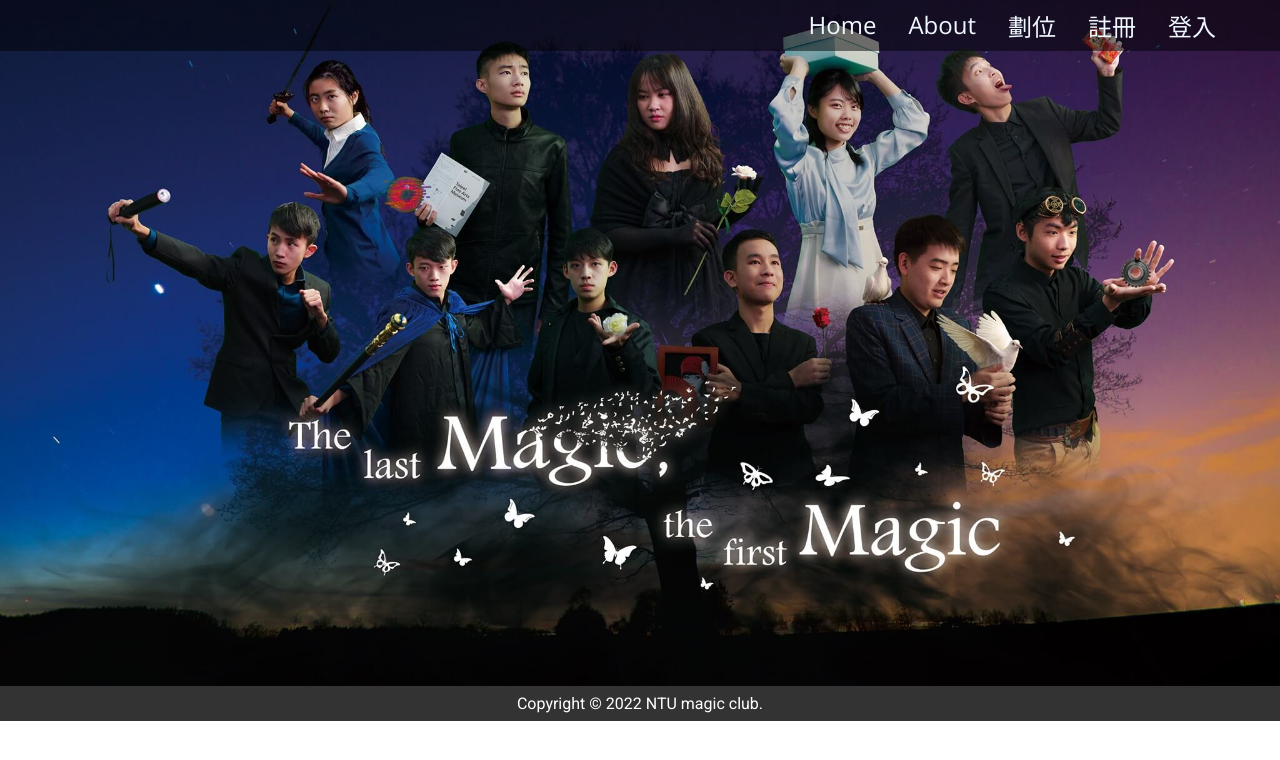
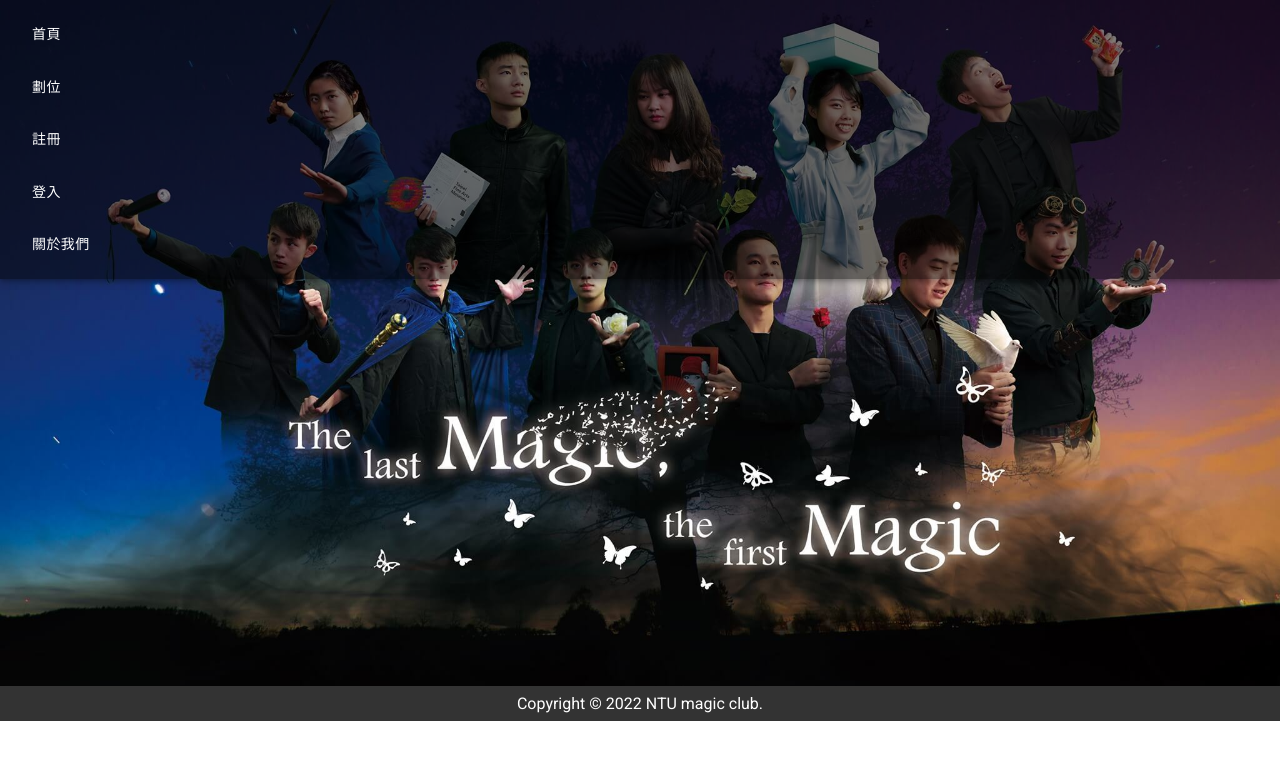
Before and after one commit to xieyou0608/ntumagic, a React (Create React App) app: page / in a window 1280 px wide. Shown: the top 760 px of the page. Built offline with nearby package versions, Linux system fonts and the light colour scheme; no server answers.

Commit message:
RWD navbar

```diff
--- a/package.json
+++ b/package.json
@@ -5,6 +5,7 @@
   "dependencies": {
     "@emotion/react": "^11.8.2",
     "@emotion/styled": "^11.8.1",
+    "@mui/icons-material": "^5.6.2",
     "@mui/material": "^5.6.0",
     "@testing-library/jest-dom": "^5.16.2",
     "@testing-library/react": "^12.1.4",
--- a/src/components/Nav.js
+++ b/src/components/Nav.js
@@ -1,6 +1,13 @@
-import React from "react";
+import React, { useState } from "react";
 import { Link, useNavigate } from "react-router-dom";
 import AuthService from "../services/auth.service";
+import AppBar from "@mui/material/AppBar";
+import Container from "@mui/material/Container";
+import Toolbar from "@mui/material/Toolbar";
+import Box from "@mui/material/Box";
+import Button from "@mui/material/Button";
+import IconButton from "@mui/material/IconButton";
+import MenuIcon from "@mui/icons-material/Menu";
 
 const Nav = ({ currentUser, setCurrentUser }) => {
   const navigate = useNavigate();
@@ -11,43 +18,163 @@ const Nav = ({ currentUser, setCurrentUser }) => {
     navigate("/");
   };
 
+  const [menu, setMenu] = useState(true);
+  const handleMenu = () => {
+    if (menu) setMenu(false);
+    else setMenu(true);
+  };
+
   return (
-    <nav>
-      <ul>
-        <li>
-          <Link to="/">Home</Link>
-        </li>
-        <li>
-          <Link to="/about">About</Link>
-        </li>
-        <li>
-          <Link to="/booking">劃位</Link>
-        </li>
+    <AppBar position="fixed" sx={{ backgroundColor: "rgba(0,0,0, 0.5)" }}>
+      <Container maxWidth="xl">
+        {/* PC display */}
+        <Toolbar disableGutters sx={{ display: { xs: "none", sm: "flex" } }}>
+          <Box sx={{ flexGrow: 1 }}>
+            <Button
+              component={Link}
+              to="/"
+              sx={{ my: 2, color: "white", display: "block" }}
+            >
+              首頁
+            </Button>
+            <Button
+              component={Link}
+              to="/booking"
+              sx={{ my: 2, color: "white", display: "block" }}
+            >
+              劃位
+            </Button>
             {currentUser && (
-          <li>
-            <Link to="/profile">個人頁面</Link>
-          </li>
-        )}
-
-        {!currentUser && (
-          <li>
-            <Link to="/register">註冊</Link>
-          </li>
+              <Button
+                component={Link}
+                to="/profile"
+                sx={{ my: 2, color: "white", display: "block" }}
+              >
+                個人頁面
+              </Button>
             )}
             {!currentUser && (
-          <li>
-            <Link to="/login">登入</Link>
-          </li>
+              <Button
+                component={Link}
+                to="/register"
+                sx={{ my: 2, color: "white", display: "block" }}
+              >
+                註冊
+              </Button>
+            )}
+            {!currentUser && (
+              <Button
+                component={Link}
+                to="/login"
+                sx={{ my: 2, color: "white", display: "block" }}
+              >
+                登入
+              </Button>
             )}
             {currentUser && (
-          <li>
-            <Link to="/register" onClick={handleLogout}>
+              <Button
+                component={Link}
+                to="/register"
+                onClick={handleLogout}
+                sx={{ my: 2, color: "white", display: "block" }}
+              >
                 登出
-            </Link>
-          </li>
+              </Button>
             )}
-      </ul>
-    </nav>
+            <Button
+              component={Link}
+              to="/about"
+              sx={{ my: 2, color: "white", display: "block" }}
+            >
+              關於我們
+            </Button>
+          </Box>
+        </Toolbar>
+        {/* mobile display */}
+        <Box
+          sx={{
+            flexDirection: "column",
+            display: { xs: "flex", sm: "none" },
+          }}
+        >
+          <Box sx={{ textAlign: "right" }}>
+            <IconButton
+              size="small"
+              aria-controls="menu-appbar"
+              aria-haspopup="true"
+              onClick={handleMenu}
+              color="inherit"
+            >
+              <MenuIcon />
+            </IconButton>
+          </Box>
+          {menu && (
+            <Button
+              component={Link}
+              to="/"
+              sx={{ my: 0, color: "white", display: "block" }}
+            >
+              首頁
+            </Button>
+          )}
+          {menu && (
+            <Button
+              component={Link}
+              to="/booking"
+              sx={{ my: 0, color: "white", display: "block" }}
+            >
+              劃位
+            </Button>
+          )}
+          {menu && currentUser && (
+            <Button
+              component={Link}
+              to="/profile"
+              sx={{ my: 0, color: "white", display: "block" }}
+            >
+              個人頁面
+            </Button>
+          )}
+          {menu && !currentUser && (
+            <Button
+              component={Link}
+              to="/register"
+              sx={{ my: 0, color: "white", display: "block" }}
+            >
+              註冊
+            </Button>
+          )}
+          {menu && !currentUser && (
+            <Button
+              component={Link}
+              to="/login"
+              sx={{ my: 0, color: "white", display: "block" }}
+            >
+              登入
+            </Button>
+          )}
+          {menu && currentUser && (
+            <Button
+              component={Link}
+              to="/register"
+              onClick={handleLogout}
+              sx={{ my: 0, color: "white", display: "block" }}
+            >
+              登出
+            </Button>
+          )}
+          {menu && (
+            <Button
+              component={Link}
+              to="/about"
+              sx={{ my: 0, color: "white", display: "block" }}
+            >
+              關於我們
+            </Button>
+          )}
+        </Box>
+      </Container>
+    </AppBar>
   );
 };
 
--- a/src/pages/HomePage.js
+++ b/src/pages/HomePage.js
@@ -1,10 +1,16 @@
 import { useEffect, useState } from "react";
 import poster from "../img/magic_night.jpg";
+import Box from "@mui/material/Box";
 
 const HomePage = ({ setUserInfo }) => {
   return (
     <div className="homepage">
-      <img src={poster} alt="魔夜宣傳海報" className="poster" />
+      <Box sx={{ display: { xs: "none", sm: "flex" } }}>
+        <img src={poster} alt="魔夜宣傳海報" className="poster" />
+      </Box>
+      <Box sx={{ display: { xs: "flex", sm: "none" }, paddingTop: 27 }}>
+        <img src={poster} alt="魔夜宣傳海報" className="poster" />
+      </Box>
     </div>
   );
 };
--- a/src/pages/ProfilePage.js
+++ b/src/pages/ProfilePage.js
@@ -48,7 +48,7 @@ const ProfilePage = ({ currentUser }) => {
               <p> {currentUser.user.phone}</p>
             </div>
           )}
-          {currentUser && !mySeat && <p>目前尚無劃位</p>}
+          {currentUser && (!mySeat || !mySeat.length) && <p>目前尚無劃位</p>}
           {currentUser &&
             mySeat &&
             mySeat.map((seat) => {
--- a/src/styles/_nav.scss
+++ /dev/null
@@ -1,19 +0,0 @@
-nav {
-    position: fixed;
-    width: 100%;
-
-    background-color:rgba(0,0,0, 0.5);
-    ul{
-        display: flex;
-        justify-content: flex-end;
-        margin-right: 3rem;
-        li {
-            padding: 0.5rem 1rem;
-            a {
-                font-size: 1.5rem;
-                color: aliceblue;
-                font-family: 'Open Sans', sans-serif;
-            }
-        }
-    }
-}
--- a/src/styles/style.css
+++ b/src/styles/style.css
@@ -13,32 +13,6 @@ a {
 
 ul {
   list-style-type: none;
-}
-
-nav {
-  position: fixed;
-  width: 100%;
-  background-color: rgba(0, 0, 0, 0.5);
-}
-
-nav ul {
-  display: -webkit-box;
-  display: -ms-flexbox;
-  display: flex;
-  -webkit-box-pack: end;
-      -ms-flex-pack: end;
-          justify-content: flex-end;
-  margin-right: 3rem;
-}
-
-nav ul li {
-  padding: 0.5rem 1rem;
-}
-
-nav ul li a {
-  font-size: 1.5rem;
-  color: aliceblue;
-  font-family: 'Open Sans', sans-serif;
 }
 
 .footer {
--- a/src/styles/style.scss
+++ b/src/styles/style.scss
@@ -15,7 +15,6 @@ ul {
 }
 
 
-@import "./nav";
 @import "./footer";
 @import "./homepage";
 @import "./booking";
```
Also changed, not shown: 2 other files (tests, documents, lock files or other folders). Lines whose indentation alone changed are shown as unchanged.
